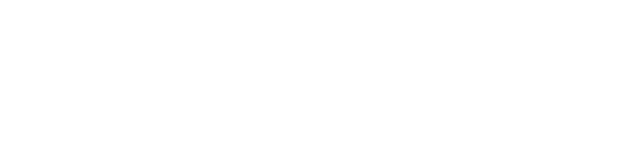
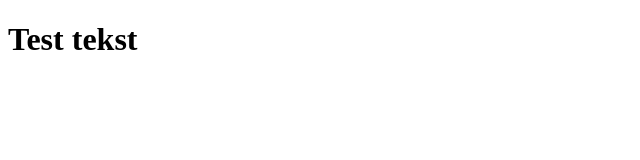
Before and after one commit to andrey-overchenko/goit-markup-hw-01, a plain HTML site: page index.html in a window 1280 px wide. Shown: the whole page, without its empty margins (0-640 px from the left). Drawn offline with Linux system fonts and the light colour scheme.

Commit message:
add test tekst

```diff
--- a/index.html
+++ b/index.html
@@ -6,6 +6,6 @@
     <title>Document</title>
 </head>
 <body>
-
+    <h1> Test tekst </h1>
 </body>
 </html>
```
